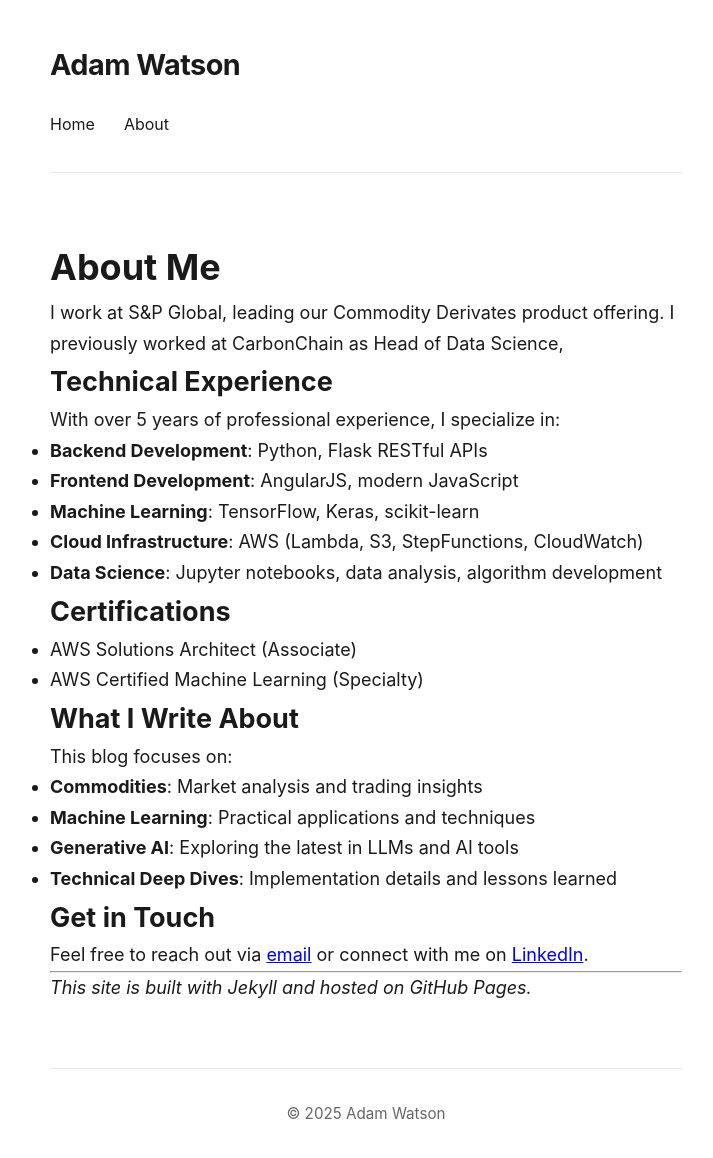
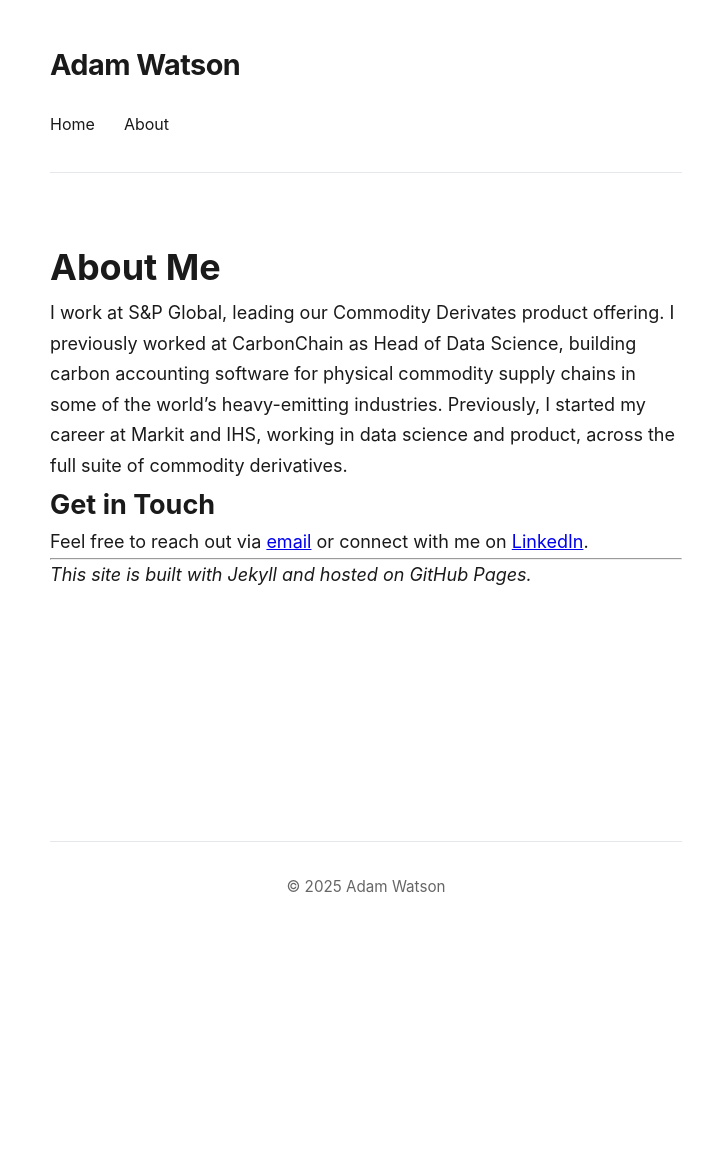
Before and after one commit to watsonam/watsonam.github.io, a Jekyll site: the page built from about.md, in a window 1280 px wide. Shown: the whole page, without its empty margins (274-987 px from the left). Built offline with Jekyll 4.4.1, drawn with Linux system fonts in a browser that asks for light colours; after the commit the page ends 932 px from its top, so only the background shows below that.

Commit message:
Update About page with career history

```diff
--- a/about.md
+++ b/about.md
@@ -6,31 +6,7 @@
 
 # About Me
 
-I work at S&P Global, leading our Commodity Derivates product offering. I previously worked at CarbonChain as Head of Data Science,
-
-## Technical Experience
-
-With over 5 years of professional experience, I specialize in:
-
-- **Backend Development**: Python, Flask RESTful APIs
-- **Frontend Development**: AngularJS, modern JavaScript
-- **Machine Learning**: TensorFlow, Keras, scikit-learn
-- **Cloud Infrastructure**: AWS (Lambda, S3, StepFunctions, CloudWatch)
-- **Data Science**: Jupyter notebooks, data analysis, algorithm development
-
-## Certifications
-
-- AWS Solutions Architect (Associate)
-- AWS Certified Machine Learning (Specialty)
-
-## What I Write About
-
-This blog focuses on:
-
-- **Commodities**: Market analysis and trading insights
-- **Machine Learning**: Practical applications and techniques
-- **Generative AI**: Exploring the latest in LLMs and AI tools
-- **Technical Deep Dives**: Implementation details and lessons learned
+I work at S&P Global, leading our Commodity Derivates product offering. I previously worked at CarbonChain as Head of Data Science, building carbon accounting software for physical commodity supply chains in some of the world’s heavy-emitting industries. Previously, I started my career  at Markit and IHS, working in data science and product, across the full suite of commodity derivatives.
 
 ## Get in Touch
 
```
